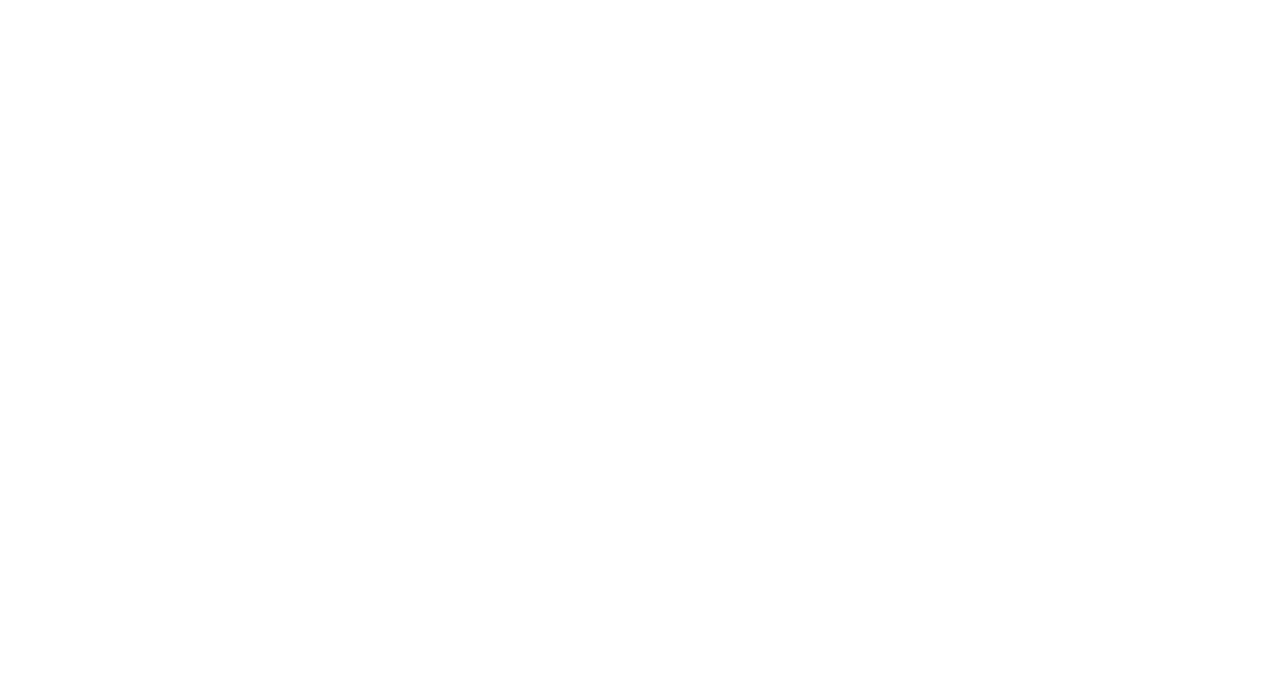
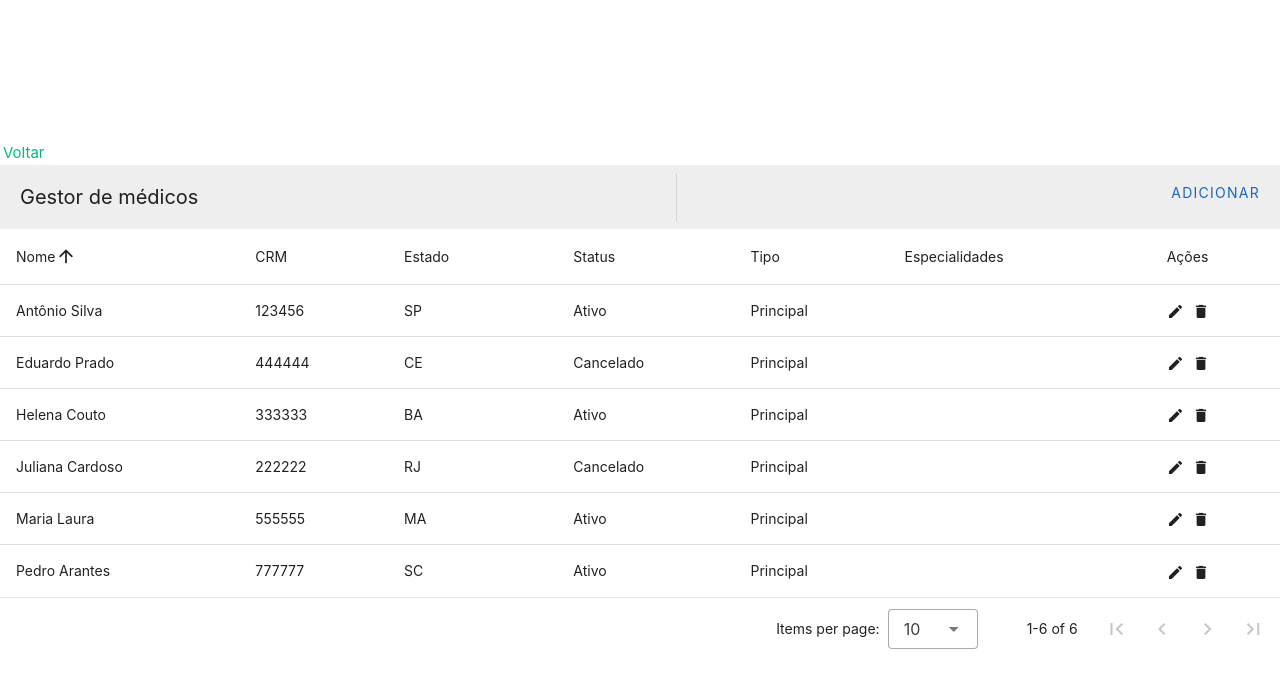
Before and after one commit to felipearakakibng/crud_medicos, a Vue app: page /doctors in a window 1280 px wide. Before the commit this address had no page. Shown: the top 688 px of the page. Built offline with nearby package versions, Linux system fonts and the light colour scheme.

Commit message:
Implemented vue-router

```diff
--- a/package.json
+++ b/package.json
@@ -16,7 +16,7 @@
     "axios": "^1.7.7",
     "pinia": "^2.2.4",
     "vue": "^3.4.29",
-    "vue-router": "^4.3.3",
+    "vue-router": "4",
     "vuetify": "^3.7.2"
   },
   "devDependencies": {
--- a/src/App.vue
+++ b/src/App.vue
@@ -1,8 +1,8 @@
-<script setup lang="ts">
-</script>
+<script setup lang="ts"></script>
 
 <template>
-  <RouterView />
+  <!-- <RouterView /> -->
+  <router-view />
 </template>
 
 <style scoped>
--- a/src/router/index.ts
+++ b/src/router/index.ts
@@ -5,6 +5,11 @@
   routes: [
     {
       path: '/',
+      name: 'login',
+      component: () => import('../views/LoginView.vue')
+    },
+    {
+      path: '/doctors',
       name: 'doctors',
       component: () => import('../views/DoctorView.vue')
     }
--- a/src/views/DoctorView.vue
+++ b/src/views/DoctorView.vue
@@ -38,6 +38,7 @@
 </script>
 
 <template>
+  <router-link to="/">Voltar</router-link>
   <DoctorTable v-model="doctors"></DoctorTable>
 </template>
 
--- /dev/null
+++ b/src/views/LoginView.vue
@@ -0,0 +1,3 @@
+<template>
+  <router-link to="/doctors">Entrar</router-link>
+</template>
```
Also changed, not shown: src/routes/index.js (added, +16 -0 lines), 1 other file (tests, documents, lock files or other folders).
